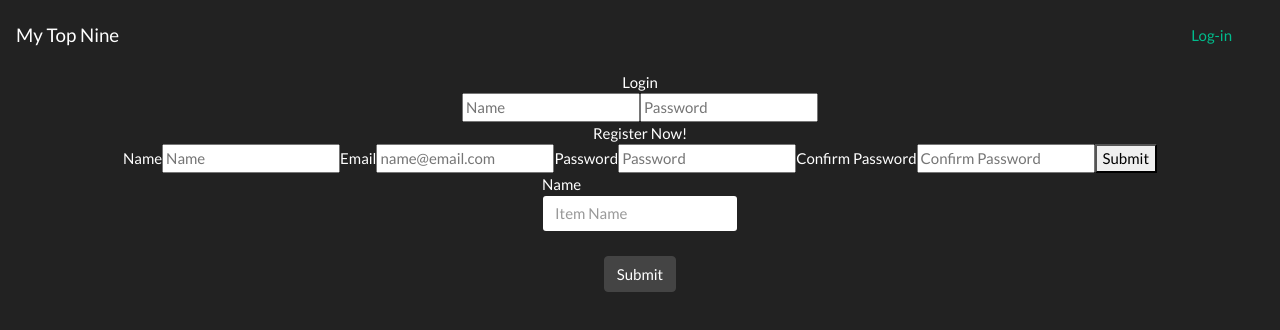
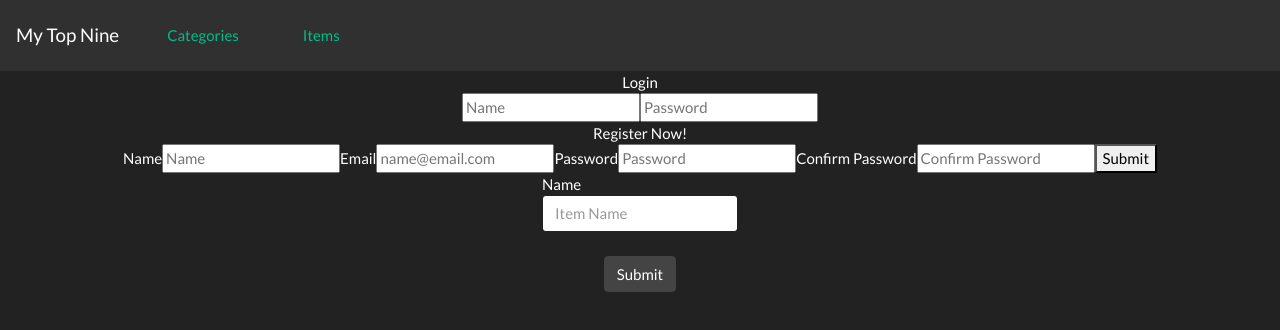
Before and after one commit to bw-my-top-nine/front-end, a React (Create React App) app: page / in a window 1280 px wide. Shown: the top 330 px of the page. Built offline with nearby package versions, Linux system fonts and the light colour scheme.

Commit message:
update header styling and links

```diff
--- a/src/components/Header.js
+++ b/src/components/Header.js
@@ -10,11 +10,14 @@ import {
 
 function Header(props) {
     return (
-        <Navbar>
-            <NavbarBrand>My Top Nine</NavbarBrand>
-            <Nav>
+        <Navbar className="navbar-dark bg-dark">
+            <NavbarBrand tag={Link} to="/">My Top Nine</NavbarBrand>
+            <Nav className="mr-auto">
                 <NavItem>
-                    <NavLink tag={Link} to="/login">Log-in</NavLink>
+                    <NavLink tag={Link} to="/categories">Categories</NavLink>
+                </NavItem>
+                <NavItem>
+                    <NavLink tag={Link} to="/items">Items</NavLink>
                 </NavItem>
             </Nav>
         </Navbar>
```
